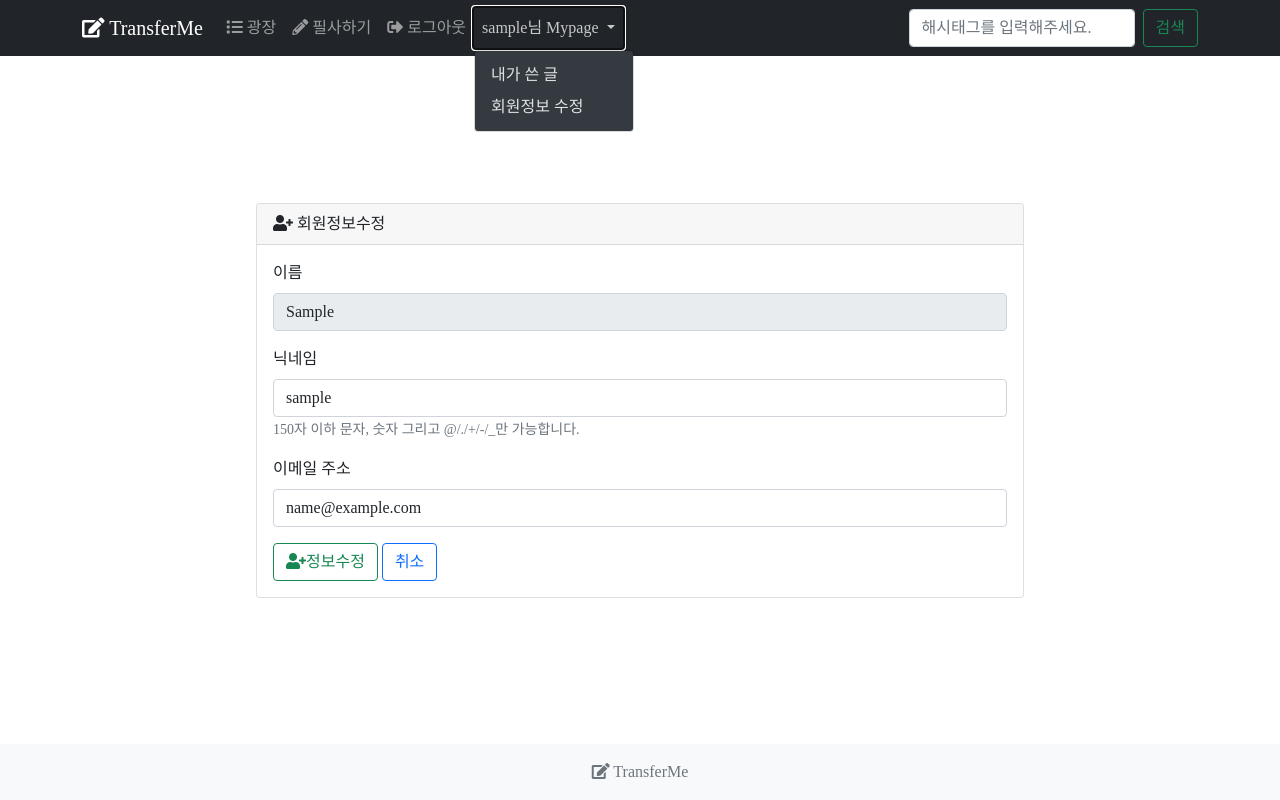
After one commit to jiin-coder/transferMe, a Django app: page /accounts/edit/ in a window 1280 px wide, after a click that opens the changed part. The commit adds this page. Run offline with Django 4.2, Linux system fonts and the light colour scheme; the visitor is signed in with stand-in values (Sample User, id 1); parts of the project's set-up code (start-up, migrations or seed data) failed here and were passed over; some libraries are stand-ins or nearby versions; some web fonts are replaced.

Commit message:
회원정보 수정 구현(비밀번호 제외)

```diff
--- a/accounts/forms.py
+++ b/accounts/forms.py
@@ -1,25 +1,24 @@
-from django.contrib.auth.forms import UserCreationForm
 from django import forms
+from django.contrib.auth.forms import UserCreationForm, UserChangeForm, AuthenticationForm, PasswordResetForm
 
 from accounts.models import User
 
 
-
-class FindUsernameForm(forms.ModelForm):
+class LoginForm(AuthenticationForm):
     def __init__(self, *args, **kwargs):
         super().__init__(*args, **kwargs)
-        self.fields['email'].required = True
-        self.fields['first_name'].required = True
 
-    class Meta:
-        model = User
-        fields = ['first_name', 'email']
+        self.fields['username'].label = '닉네임'
 
 
+# username : 닉네임
+# email : 이메일 주소로 로그인
+# first_name : 실제 이름
 class SignupForm(UserCreationForm):
     def __init__(self, *args, **kwargs):
         super().__init__(*args, **kwargs)
         self.fields['email'].required = True
+        self.fields['username'].label = '닉네임'
         self.fields['first_name'].required = True
 
     class Meta(UserCreationForm.Meta):
@@ -33,3 +32,36 @@ class SignupForm(UserCreationForm):
             if qs.exists():
                 raise forms.ValidationError("이미 등록된 이메일 주소입니다.")
         return email
+
+
+class UserEditForm(UserChangeForm):
+    def __init__(self, *args, **kwargs):
+        super().__init__(*args, **kwargs)
+        self.fields['email'].required = True
+        self.fields['first_name'].widget.attrs['readonly'] = True
+        self.fields['username'].label = '닉네임'
+        self.fields['password'].widget = forms.HiddenInput()
+
+    class Meta(UserChangeForm.Meta):
+        model = User
+        fields = ['first_name', 'username', 'email', 'password']
+
+    def clean_email(self):
+        first_name = self.cleaned_data.get('first_name')
+        email = self.cleaned_data.get('email')
+        if email:
+            qs = User.objects.filter(email=email).exclude(first_name=first_name)
+            if qs.exists():
+                raise forms.ValidationError("이미 등록된 이메일 주소입니다.")
+        return email
+
+
+class FindUsernameForm(forms.ModelForm):
+    def __init__(self, *args, **kwargs):
+        super().__init__(*args, **kwargs)
+        self.fields['email'].required = True
+        self.fields['first_name'].required = True
+
+    class Meta:
+        model = User
+        fields = ['first_name', 'email']
--- /dev/null
+++ b/accounts/templates/accounts/edit.html
@@ -0,0 +1,23 @@
+{% extends "layout.html" %}
+{% load django_bootstrap5 %}
+
+{% block content %}
+
+<section class="section-join t-flex-1 t-flex t-items-center t-justify-center">
+    <div class="card t-w-full t-max-w-screen-md mx-4">
+        <div class="card-header"><i class="fas fa-user-plus"></i> 회원정보수정</div>
+        <div class="card-body">
+            <form method="POST" action="" enctype="multipart/form-data">
+                {% csrf_token %}
+                {% bootstrap_form form %}
+                <button type="submit" class="btn btn-outline-success"><i class='fas fa-user-plus'></i>정보수정</button>
+
+                {% url 'main' as main_url %}
+                {% bootstrap_button button_type="link" href=main_url content="취소" button_class="btn-outline-primary" %}
+
+            </form>
+        </div>
+    </div>
+</section>
+
+{% endblock %}
--- a/accounts/urls.py
+++ b/accounts/urls.py
@@ -1,5 +1,7 @@
-from django.urls import path
+from django.urls import path, reverse_lazy
 from . import views
+from .forms import MyPasswordResetForm
+from .views import MyPasswordResetView
 
 app_name = "accounts"
 
@@ -8,4 +10,5 @@ urlpatterns = [
     path('signin/', views.signin, name='signin'),
     path('signout/', views.signout, name='signout'),
     path('find_username/', views.find_username, name='find_username'),
+    path('edit/', views.edit, name='edit'),
 ]
--- a/accounts/views.py
+++ b/accounts/views.py
@@ -1,8 +1,9 @@
 
 from django.contrib import messages
 from django.contrib.auth import login as auth_login
+from django.contrib.auth.decorators import login_required
 from django.contrib.auth.views import (
-    logout_then_login, LoginView,
+    logout_then_login, LoginView, PasswordResetView, PasswordResetConfirmView,
 )
 from django.contrib.messages.views import SuccessMessageMixin
 from django.db.models import QuerySet
@@ -13,7 +14,7 @@ from django.urls import reverse
 from lazy_string import LazyString
 
 from .decorators import logout_required
-from .forms import SignupForm, FindUsernameForm
+from .forms import SignupForm, FindUsernameForm, UserEditForm
 from .models import User
 
 @logout_required
@@ -83,3 +84,24 @@ def find_username(request: HttpRequest):
     return render(request, 'accounts/find_username.html', {
         'form': form,
     })
+
+@login_required
+def edit(request: HttpRequest):
+    if request.method == 'POST':
+        form = UserEditForm(request.POST, request.FILES, instance=request.user)
+        if form.is_valid():
+            form.save()
+            messages.success(request, "회원정보가 수정되었습니다.")
+            next_url = request.GET.get('next', '/')
+            return redirect(next_url)
+    else:
+        form = UserEditForm(instance=request.user)
+    return render(request, 'accounts/edit.html', {
+        'form': form,
+    })
+
+class MyPasswordResetView(SuccessMessageMixin, PasswordResetView):
+    def setup(self, request, *args, **kwargs):
+        super().setup(request, *args, **kwargs)
+
+        self.success_message = "비밀번호가 재설정 되었습니다."
--- a/base/static/common.css
+++ b/base/static/common.css
@@ -473,10 +473,6 @@ Ensure the default browser behavior of the `hidden` attribute.
   margin-bottom: 0px;
 }
 
-.t-mt-\[30px\] {
-  margin-top: 30px;
-}
-
 .t-flex {
   display: flex;
 }
--- a/base/templates/layout.html
+++ b/base/templates/layout.html
@@ -51,17 +51,21 @@
                         </a>
                     </li>
                     <li class="nav-item">
-                        <a class="nav-link" href="{% url 'board:myposts' %}"><i class="fas fa-list"></i> 내가 쓴 글</a>
-                    </li>
-                    <li class="nav-item">
                         <a class="nav-link" href="{% url 'accounts:signout' %}"><i class="fas fa-sign-out-alt"></i> 로그아웃</a>
                     </li>
-                    <li class="nav-item">
-                        <a class="nav-link" href="#">
-                            <i class="far fa-user"></i>
-                            {{user.first_name}}님 Mypage
+
+
+                    <li class="nav-item dropdown">
+                        <a class="nav-link dropdown-toggle" href="#" id="navbarDarkDropdownMenuLink" role="button"
+                           data-bs-toggle="dropdown" aria-expanded="false">
+                           <i class="bi bi-person-circle"></i> {{user.username}}님 Mypage
                         </a>
+                        <ul class="dropdown-menu dropdown-menu-dark" aria-labelledby="navbarDarkDropdownMenuLink">
+                            <li><a class="dropdown-item" href="{% url 'board:myposts' %}"> 내가 쓴 글</a></li>
+                            <li><a class="dropdown-item" href="{% url 'accounts:edit' %}"> 회원정보 수정</a></li>
+                        </ul>
                     </li>
+
                     {% else %}
                     <li class="nav-item">
                         <a class="nav-link" href="{% url 'accounts:signin' %}?next={{request.path}}"><i
@@ -71,7 +75,8 @@
                         <a class="nav-link" href="{% url 'accounts:signup' %}"><i class="fas fa-user-plus"></i> 회원가입</a>
                     </li>
                     <li class="nav-item">
-                        <a class="nav-link" href="{% url 'accounts:find_username' %}"> <i class="fas fa-portrait"></i>&nbsp; 아이디찾기</a>
+                        <a class="nav-link" href="{% url 'accounts:find_username' %}"> <i class="fas fa-portrait"></i>&nbsp;
+                            아이디찾기</a>
                     </li>
                     {% endif %}
                 </ul>
@@ -122,6 +127,8 @@ $(document).ready(function(){
 
 
 
+
+
 </script>
 {% endblock %}
 </body>
--- a/board/templates/board/article_detail.html
+++ b/board/templates/board/article_detail.html
@@ -11,9 +11,9 @@
 
         <hr>
 
-        <div class="m-3">{{ article.writer.first_name }}
-
-            {{ article.update_date }}
+        <div class="m-3">
+            <strong>{{ article.writer.username }}</strong>
+            <div style="display: inline-block; margin: 0 5px;">{{ article.update_date }}</div>
         </div>
 
         <hr>
```
